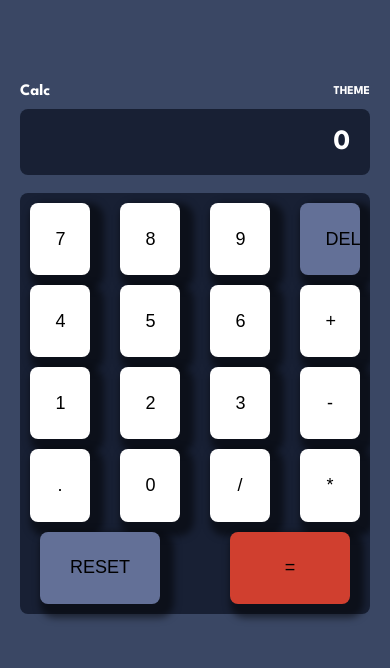
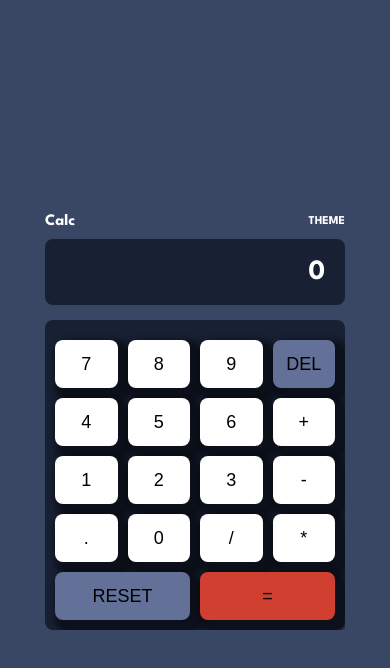
Before and after one commit to 722sofiaameh/calculator-app, a plain HTML site: page index.html in a window 390 px wide. Drawn offline with Linux system fonts and the light colour scheme.

Commit message:
add adjustments to the mobile view of the design

```diff
--- a/index.html
+++ b/index.html
@@ -36,7 +36,7 @@
             <button>7</button>
             <button>8</button>
             <button>9</button>
-            <button class="Del" style="background-color: hsl(225, 21%, 49%); text-align:center;"><p style="text-align:center;">DEL</p></button>
+            <button class="DEL">DEL</button>
             <button>4</button>
             <button>5</button>
             <button>6</button>
@@ -49,12 +49,12 @@
             <button>0</button>
             <button>/</button>
             <button>*</button>
+            <!-- <div class="Items" style="display: grid; grid-template-columns:repeat(2,180px); margin:auto; justify-content:center; align-items: center; gap: 10px; padding: 10px;"> -->
+              <button class="Reset"  >RESET</button>
+              <button class="equalSign" >=</button>
+            <!-- </div> -->
+          </div>
 
-          </div>
-          <div class="Items" style="display: grid; grid-template-columns:repeat(2,180px); margin:auto; justify-content:center; align-items: center; gap: 10px; padding: 10px;">
-            <button class="Reset"  >RESET</button>
-            <button class="equalSign" >=</button>
-          </div>
         </div>
       </div>
     </section>
--- a/main.js
+++ b/main.js
@@ -9,6 +9,7 @@ keys.forEach(keys => {
 });
 
 
+// create a function calculate..
 function calculate(){
     let buttonText = this.innerText;
     if (buttonText === "RESET"){
@@ -18,7 +19,7 @@ function calculate(){
         output.style.animation = "";
         return;
     }
-    if (buttonText === "DEL"){
+    if(buttonText === "DEL"){
         output.textContent = output.textContent.substr(0,output.textContent.length-1);
         return;
     }
--- a/style.css
+++ b/style.css
@@ -48,41 +48,48 @@ section {
 .gridItems {
   display: grid;
   grid-template-columns: repeat(4, 1fr);
+  grid-template-rows: repeat(5, 1fr);
   gap: 10px;
+  padding: 10px;
+  /* width: 300px; */
+  height: 300px;
 }
 button {
-  padding: 1.6rem;
+  /* padding: 1.6rem; */
   font-size: 18px;
   border: none;
   transition: all 0.3s ease-in-out;
   background-color: white;
-  width: 60px;
+  /* width: 60px; */
   cursor: pointer;
-  margin: auto;
-  text-align: center;
+  /* margin: auto; */
+  /* text-align: center; */
   box-shadow: 7px 7px 7px 7px rgba(0, 0, 0, 0.5);
   border-radius: 8px;
+  display: flex;
+  justify-content: center;
+  align-items: center;
 }
-.Del{
-    width: 80px;
+.DEL{
+  background-color: hsl(225, 21%, 49%);
+
 }
 .equalSign {
   background-color: hsl(6, 63%, 50%);
+  grid-column-start: 3;
+  grid-column-end: 5;
 }
 .Reset {
   background-color: hsl(225, 21%, 49%);
+  grid-column-start: 1;
+  grid-column-end: 3;
 }
-.Items {
+/* .Items {
   display: grid;
   grid-template-columns: repeat(2, 1fr);
 
-}
-.Reset{
-    width:180px;
-}
-.equalSign{
-    width: 180px;
-}
+} */
+
 @keyframes big {
   0% {
     font-size: 18px;
@@ -94,17 +101,8 @@ button {
 @media (max-width: 500px) {
   .calculator {
     display: block;
-    width: 350px;
-    height: 80vh;
-  }
-  .Reset {
-    width:120px;
-  }
-  .equalSign{
-    width: 120px;
-  }
-  .Del{
-    width: 60px;
+    width: 300px;
+    /* height: 80vh; */
   }
 
 }
```
